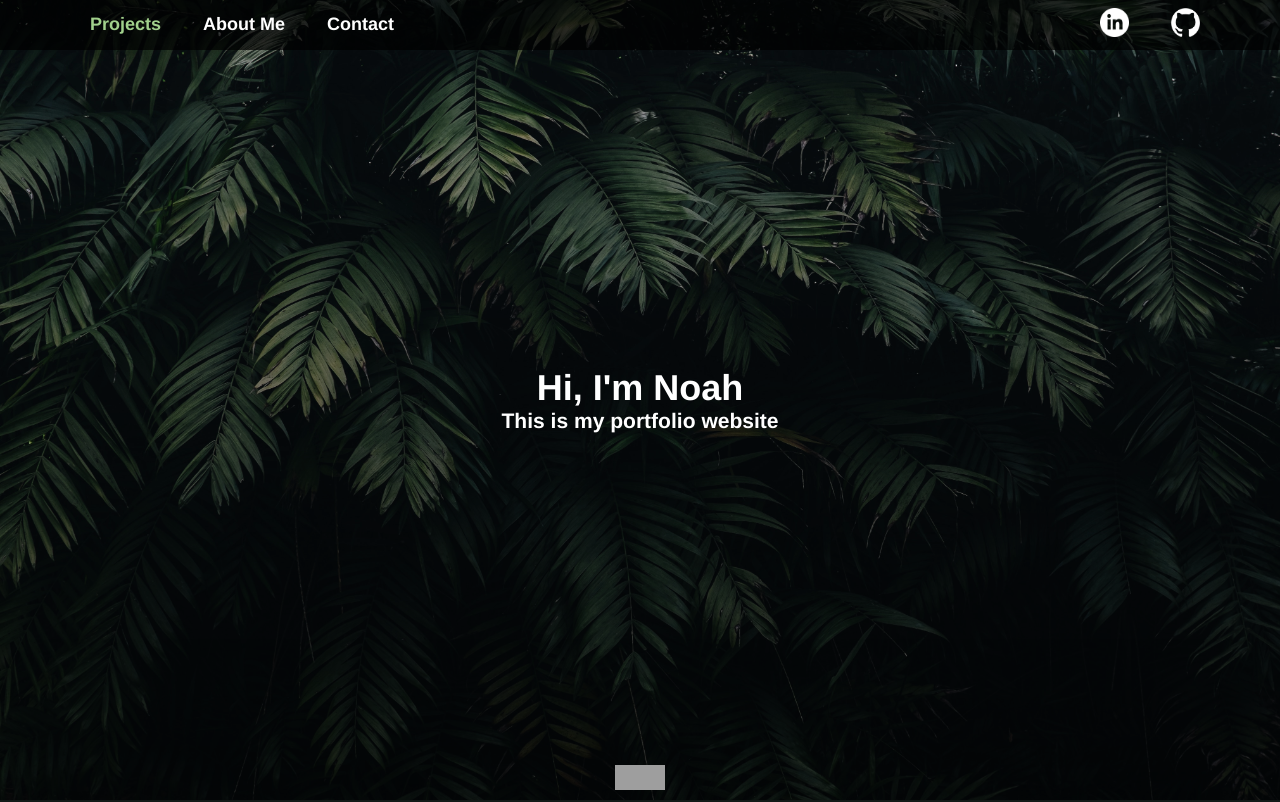
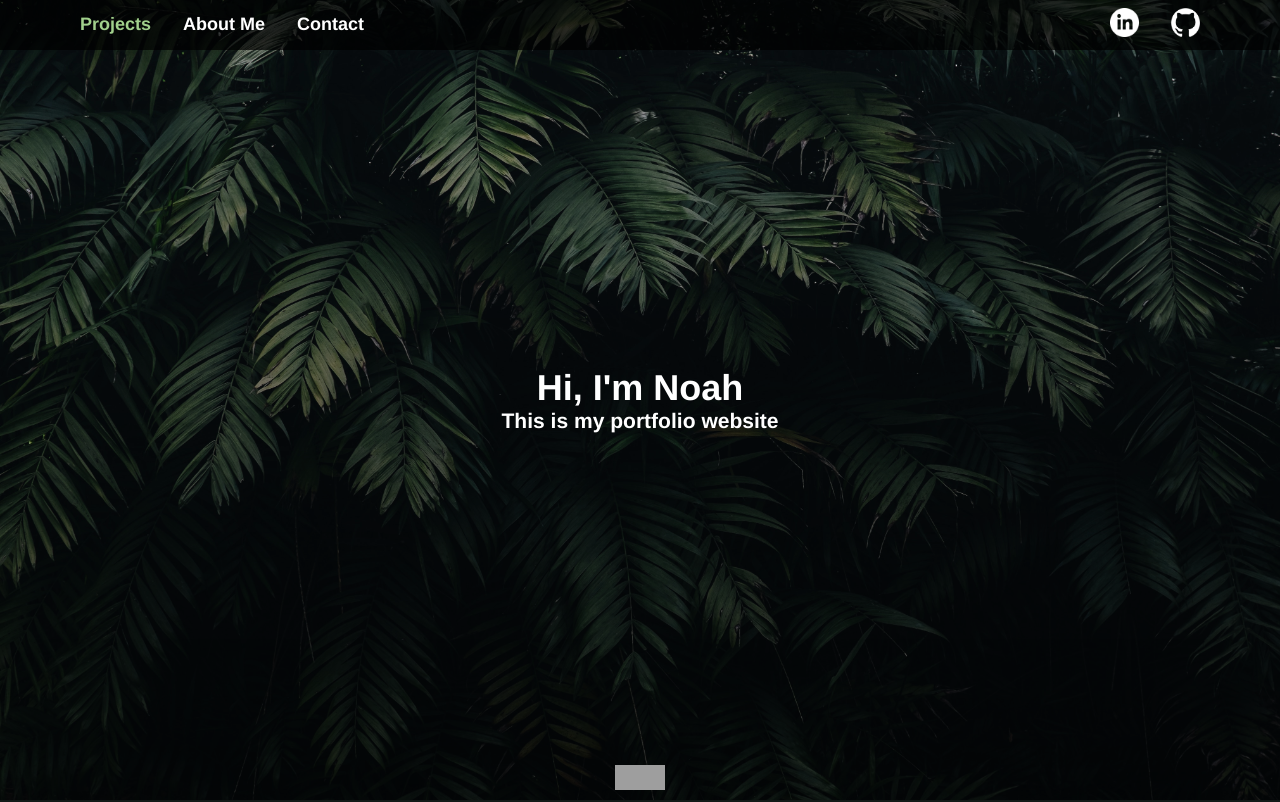
Before and after one commit to NoahJohnG/portfolio, a Vue app: page / in a window 1280 px wide. Shown: the top 802 px of the page. Built offline with nearby package versions, Linux system fonts and the light colour scheme; grey boxes are pictures that could not be loaded.

Commit message:
Minor:removing margin-left from header nav buttons

```diff
--- a/src/App.vue
+++ b/src/App.vue
@@ -160,7 +160,6 @@ header {
             float: left;
             display: list-item;
             text-align: -webkit-match-parent;
-            margin-left: 10px;
 
             .router-link {
                 display: block;
```
